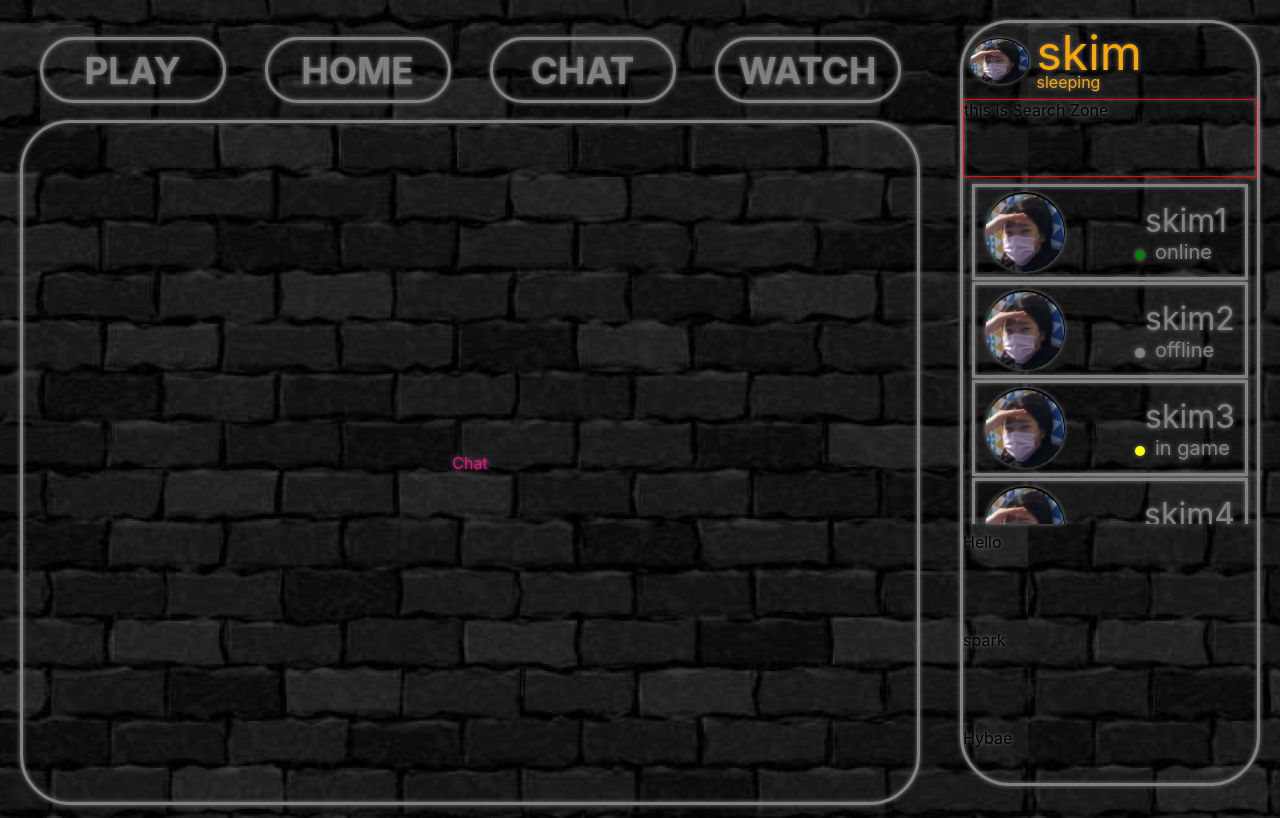
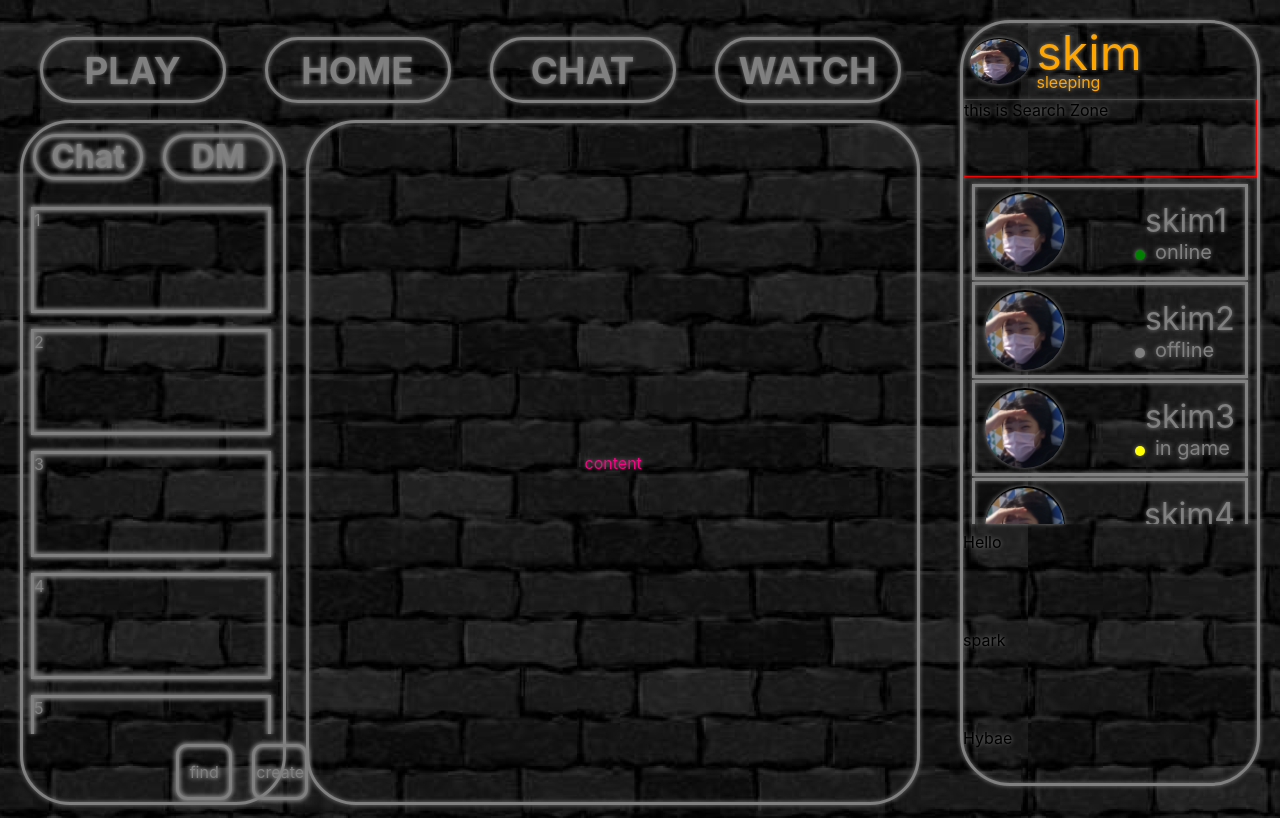
Before and after one commit to PPiing/frontend, a React (Vite) app: page /chat in a window 1280 px wide. Built offline with nearby package versions, Linux system fonts and the light colour scheme; the HTML template or start-up script is replaced by a standard one.

Commit message:
feat: create component without function for left chat view

```diff
--- a/package.json
+++ b/package.json
@@ -12,7 +12,7 @@
   },
   "dependencies": {
     "@react-three/drei": "^9.11.3",
-    "@react-three/fiber": "^8.0.20",
+    "@react-three/fiber": "^8.0.21",
     "@stitches/react": "^1.2.8",
     "@types/three": "^0.141.0",
     "react": "^18.0.0",
--- a/src/container/contentChat.tsx
+++ b/src/container/contentChat.tsx
@@ -7,14 +7,127 @@ const Contents = styled(theme.NeonHoverRed, {
   alignItems: "center",
   justifyContent: "center",
   color: theme.NEON_RED,
-  height: `calc(${theme.NAV_BOTTOM_HEIGHT} - 5px)`,
   borderRadius: "50px",
+  "&.chat_list": {
+    width: "30%",
+    flexDirection: "column",
+  },
+  "&.chat_content": {
+    marginLeft: "20px",
+    width: "70%",
+  }
+});
+
+// FIXME
+// height 에서 border 3px * 2 만큼 임시로 더해주었음
+const ContentsDivider = styled("div", {
+  display: "flex",
+  flexDirection: "row",
+  height: `calc(${theme.NAV_BOTTOM_HEIGHT} - 5px + 6px)`,
+});
+
+const SelectButton = styled(theme.NeonHoverRed, {
+  width: "40%",
+  height: "60%",
+  borderRadius: "50px",
+  backgroundColor: "transparent",
+  fontWeight: "bold",
+  fontSize: "2rem",
+  color: "Gray",
+  marginLeft: "10px",
+  marginRight: "10px",
+  display: "flex",
+  justifyContent: "center",
+  alignItems: "center",
+  cursor: "pointer",
+});
+
+const ListSelectArea = styled("div", {
+  display: "flex",
+  flexDirection: "row",
+  justifyContent: "space-around",
+  alignItems: "center",
+  width: "100%",
+  height: "10%",
+});
+
+const ListChatArea = styled("div", {
+  width: "100%",
+  height: "80%",
+  overflowY: "scroll",
+  overflowX: "hidden",
+  marginRight: "1rem",
+  "&::-webkit-scrollbar": {
+    width: "5px",
+  },
+  "&::-webkit-scrollbar-thumb": {
+    backgroundColor: theme.NEON_RED,
+    borderRadius: "10px",
+  },
+  "&::-webkit-scrollbar-track": {
+    backgroundColor: "grey",
+    borderRadius: "10px",
+  },
+});
+
+const ListChatBox = styled(theme.NeonHoverRed, {
+  color: "grey",
+  width: "90%",
+  height: "100px",
+  margin: "1rem",
+});
+
+const ListMenuArea = styled("div", {
+  display: "flex",
+  width: "100%",
+  height: "10%",
+});
+
+const MenuButton = styled(theme.NeonHoverRed, {
+  display: "flex",
+  justifyContent: "center",
+  alignItems: "center",
+  position: "relative",
+  left: "55%",
+  margin: "10px",
+  width: "50px",
+  height: "50px",
+  borderRadius: "20%",
+  border: "3px solid grey",
+  color: "grey",
+  backgroundColor: "transparent",
 });
 
 export function ContainerContents() {
   return (
-    <Contents className="contents">
-      Chat
-    </Contents>
+    <ContentsDivider>
+      <Contents className="chat_list">
+        <ListSelectArea>
+          <SelectButton className="select_box" id="chat">Chat</SelectButton>
+          <SelectButton className="select_box" id="dm">DM</SelectButton>
+        </ListSelectArea>
+        <ListChatArea>
+          <ListChatBox>1</ListChatBox>
+          <ListChatBox>2</ListChatBox>
+          <ListChatBox>3</ListChatBox>
+          <ListChatBox>4</ListChatBox>
+          <ListChatBox>5</ListChatBox>
+          <ListChatBox>6</ListChatBox>
+          <ListChatBox>7</ListChatBox>
+          <ListChatBox>8</ListChatBox>
+        </ListChatArea>
+        <ListMenuArea>
+          <MenuButton>
+            find
+          </MenuButton>
+          <MenuButton>
+            create
+          </MenuButton>
+        </ListMenuArea>
+      </Contents>
+      <Contents className="chat_content">
+        content
+      </Contents>
+    </ContentsDivider>
   );
 }
```
Also changed, not shown: 1 other file (tests, documents, lock files or other folders).
